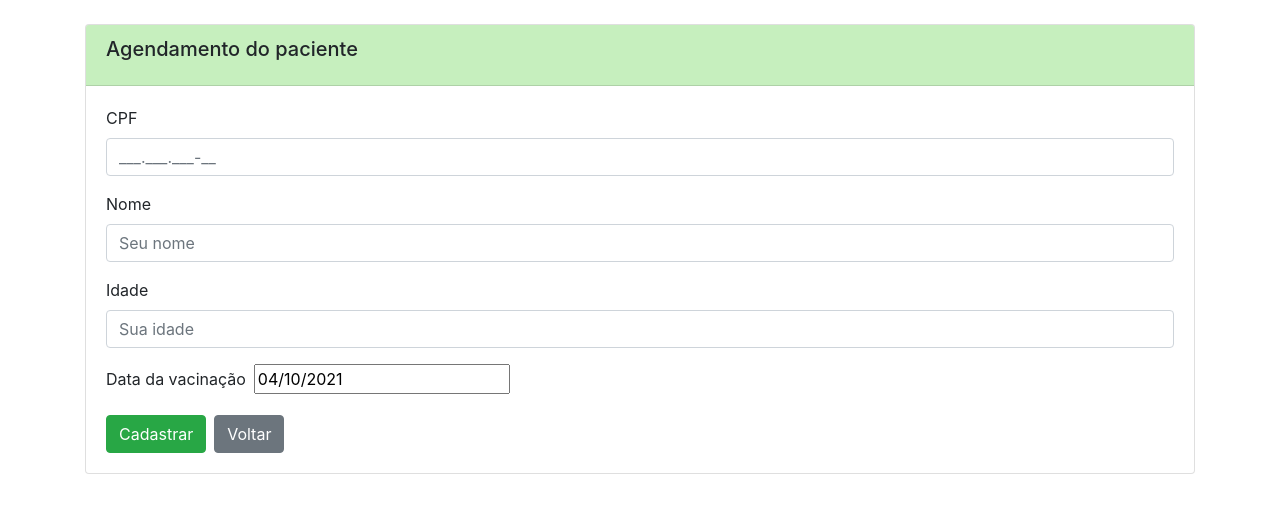
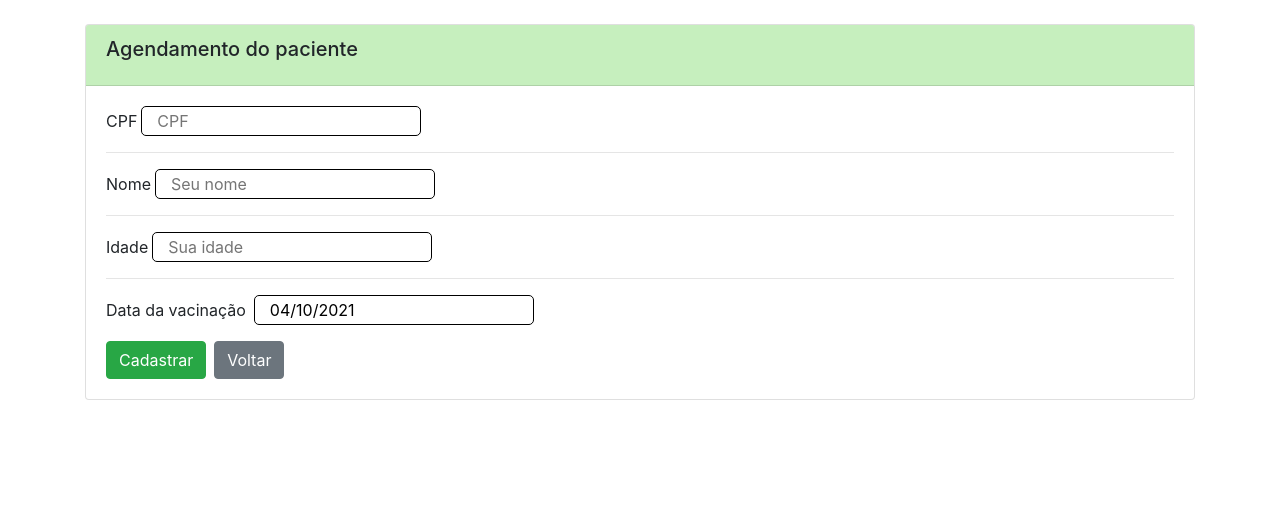
Before and after one commit to tihemetene/desafio-pitang-front, a React (Create React App) app in the folder frontend/: page /user-access in a window 1280 px wide. Shown: the top 510 px of the page. Built offline with nearby package versions, Linux system fonts and the light colour scheme.

Commit message:
atualizaçao com novo form

```diff
--- /dev/null
+++ b/frontend/src/components/FormTeste/index.jsx
@@ -0,0 +1,53 @@
+import React from 'react'
+import { withFormik, Form, Field, ErrorMessage } from 'formik'
+import {Button} from 'react-bootstrap'
+import * as Yup from 'yup'
+
+const schema = Yup.object().shape({
+  name: Yup.string()
+    .required('Informe o nome!')
+    .min(2, 'Nome inválido')
+    .max(100, 'Nome inválido'),
+  cpf: Yup.string()
+    .required('Informe o CPF!')
+    .length(11, 'CPF inválido!'),
+  idade: Yup.number()
+    .required('Informe a idade')
+    .max(200, 'Idade inválida.')
+})
+
+const enhanceWithFormik = withFormik({
+  mapPropsToValues: () => ({ name: '', cpf: '', idade: '' }),
+  handleSubmit: values => {
+    console.log(values)
+  },
+  isInitialValid: false,
+  validateOnChange: true,
+  validateOnBlur: true,
+  displayName: 'MyForm',
+  validationSchema: schema
+})
+
+const FormTeste = props => {
+  return (
+    <Form>
+      <div>
+        <Field name="name" placeholder="Nome" /> <br />
+        <ErrorMessage name="name" />
+      </div>
+      <div>
+        <Field name="cpf" placeholder="CPF" />
+        <br />
+        <ErrorMessage name="cpf" />
+      </div>
+      <div>
+        <Field name="idade" placeholder="Idade" />
+        <br />
+        <ErrorMessage name="idade" />
+      </div>
+      <Button type="submit">Enviar</Button>
+    </Form>
+  )
+}
+
+export default enhanceWithFormik(FormTeste)
--- a/frontend/src/components/MeuForm/index.jsx
+++ b/frontend/src/components/MeuForm/index.jsx
@@ -1,15 +1,14 @@
 import React, { useState } from 'react'
-import CardInicial from '../Card'
 import DatePicker from 'react-datepicker'
-import { withFormik, Form, Field, ErrorMessage } from 'formik'
-import { Button, Container } from 'react-bootstrap'
+import { withFormik, Field, ErrorMessage, Form } from 'formik'
+import { Button } from 'react-bootstrap'
 import "react-datepicker/dist/react-datepicker.css";
 import '../../styles/global.css'
 import * as Yup from 'yup';
 
 const schema = Yup.object().shape({
     cpf: Yup.string()
-        .required('Informe o CPF!').length(11),
+        .required('Informe o CPF!').length(11, 'CPF inválido!'),
     name: Yup.string()
         .required('Nome obrigatório.')
         .min(1, 'Nome deve conter mais que um caractere.')
@@ -31,49 +30,45 @@ const comFormik = withFormik({
     validateOnBlur: true,
     displayName: 'Formik',
     validationSchema: schema
-});
+})
 
-const MeuForm = () => {
+const MeuForm = props => {
     const [startDate, setStartDate] = useState(new Date());
     return (
-        <Container className="mt-4 page-user">
-            <CardInicial title="Agendamento do paciente">
-                <Form action="handleSubmit">
-                    <Form.Group>
-                        <Form.Label className="mr-4">CPF</Form.Label>
+                <Form method="POST">
+                    <div>
+                        <span>CPF</span>
                         <Field
                             name="cpf"
-                            placeholder="___.___.___-__"
+                            placeholder="CPF"
                         />
                         <ErrorMessage name="cpf" />
-                    </Form.Group>
-                    <Form.Group>
-                        <Form.Label className>Nome</Form.Label>
-                        <Form.Control
+                    </div>
+                    <hr />
+                    <div>
+                        <span>Nome</span>
+                        <Field
                             name="name"
                             placeHolder="Seu nome"
                         />
-                    </Form.Group>
-
-                    <Form.Group>
-                        <Form.Label>Idade</Form.Label>
-                        <Form.Control
+                        <ErrorMessage name="name" />
+                    </div>
+                    <hr />
+                    <div>
+                        <span>Idade</span>
+                        <Field
                             name="age"
-                            placeHolder="Sua idade"></Form.Control>
-                    </Form.Group>
-                    <Form.Group>
-                        <Form.Label className="mr-2">Data da vacinação</Form.Label>
+                            placeHolder="Sua idade" />
+                            <ErrorMessage name="age" />
+                    </div>
+                    <hr />
+                    <div>
+                        <span className="mr-2">Data da vacinação</span>
                         <DatePicker selected={startDate} onChange={date => setStartDate(date)} />
-                    </Form.Group>
-                    <Button
-                        variant="success"
-                        type="submit"
-                    >Cadastrar
-                            </Button>
-                    <a className="btn btn-secondary ml-2" href="/">Voltar</a>
+                    </div>
+                    <Button className="mt-3" variant="success" type="submit"> Cadastrar </Button>
+                    <a className="btn btn-secondary ml-2 mt-3" href="/">Voltar</a>
                 </Form>
-            </CardInicial>
-        </Container>
     )
 };
 
--- a/frontend/src/pages/Auth/index.js
+++ /dev/null
@@ -1,9 +0,0 @@
-import React from 'react'
-
-export default function index() {
-    return (
-        <div>
-            Auth
-        </div>
-    )
-}
--- /dev/null
+++ b/frontend/src/pages/Teste/index.jsx
@@ -0,0 +1,12 @@
+import React from 'react'
+import FormTeste from '../../components/FormTeste'
+
+const Teste = () => {
+    return (
+        <div>
+            <FormTeste />
+        </div>
+    )
+}
+
+export default Teste;
--- a/frontend/src/pages/UserAccess/index.jsx
+++ b/frontend/src/pages/UserAccess/index.jsx
@@ -1,97 +1,17 @@
-import React, { useState } from 'react'
+import React from 'react'
 import CardInicial from '../../components/Card'
-import DatePicker from 'react-datepicker'
-import { Formik } from 'formik'
-import { Button, Container, Form } from 'react-bootstrap'
+import { Container } from 'react-bootstrap'
 import "react-datepicker/dist/react-datepicker.css";
 import '../../styles/global.css'
+import MeuForm from '../../components/MeuForm'
 
 
 const UserAcess = ({history}) => {
-    const [startDate, setStartDate] = useState(new Date());
 
     return (
         <Container className="mt-4 page-user">
             <CardInicial title="Agendamento do paciente">
-                <Formik
-                    initialValues={{ email: ''}}
-                    validate={values => {
-                        const errors = {};
-                        if (!values.email) {
-                            errors.email = 'Required';
-                        } else if (
-                            !/^[A-Z0-9._%+-]+@[A-Z0-9.-]+\.[A-Z]{2,}$/i.test(values.email)
-                        ) {
-                            errors.email = 'Invalid email address';
-                        }
-                        return errors;
-                    }}
-                    onSubmit={(values, { setSubmitting }) => {
-                        setTimeout(() => {
-                            alert(JSON.stringify(values, null, 2));
-                            setSubmitting(false);
-                        }, 400);
-                    }}
-                >
-                    {({
-                        values,
-                        errors,
-                        touched,
-                        handleChange,
-                        handleBlur,
-                        handleSubmit,
-                        isSubmitting,
-                        /* and other goodies */
-                    }) => (
-                        <Form onSubmit={handleSubmit}>
-                            <Form.Group>
-                                <Form.Label className="mr-4">CPF</Form.Label>
-                                <Form.Control
-                                    type="email"
-                                    name="email"
-                                    onChange={handleChange}
-                                    onBlur={handleBlur}
-                                    value={values.email}
-                                    placeholder="___.___.___-__"
-                                />
-                                {errors.email && touched.email && errors.email}
-                            </Form.Group>
-                            <Form.Group>
-                                <Form.Label className>Nome</Form.Label>
-                                <Form.Control
-                                    type="name"
-                                    name="name"
-                                    onChange={handleChange}
-                                    onBlur={handleBlur}
-                                    value={values.name}
-                                    placeHolder="Seu nome"
-                                />
-                            </Form.Group>
-
-                            <Form.Group>
-                                <Form.Label>Idade</Form.Label>
-                                <Form.Control
-                                type="age"
-                                name="age"
-                                onChange={handleChange}
-                                onBlur={handleBlur}
-                                valeu={values.age}
-                                placeHolder="Sua idade"></Form.Control>
-                            </Form.Group>
-                            <Form.Group>
-                                <Form.Label className="mr-2">Data da vacinação</Form.Label>
-                            <DatePicker selected={startDate} onChange={date => setStartDate(date)} />
-                            </Form.Group>
-                                <Button
-                                    variant="success"
-                                    type="submit"
-                                    disabled={isSubmitting}>
-                                    Cadastrar
-                            </Button>
-                            <a className="btn btn-secondary ml-2" href="/">Voltar</a>
-                        </Form>
-                    )}
-                </Formik>
+                <MeuForm />
             </CardInicial>
         </Container>
     )
--- a/frontend/src/routes.jsx
+++ b/frontend/src/routes.jsx
@@ -1,20 +1,19 @@
 import {BrowserRouter, Switch, Route} from 'react-router-dom'
 
 import Home from './pages/Home';
-import Auth from './pages/Auth';
 import NurseAcess from './pages/NurseAccess';
 import UserAcess from './pages/UserAccess';
 import MeuForm from './components/MeuForm'
+import Teste from './pages/Teste'
 
 const Routes = () => (
   <BrowserRouter>
     <Switch>
       <Route exact path='/' component={Home} />
-      <Route exact path='/auth' component={Auth} />
       <Route exact path='/user-access' component={UserAcess} />
       <Route exact path='/nurse-access' component={NurseAcess} />
       <Route exact path='/form' component={MeuForm} />
-
+      <Route exact path='/teste' component={Teste} />
     </Switch>
   </BrowserRouter>
 );
--- a/frontend/src/styles/global.css
+++ b/frontend/src/styles/global.css
@@ -1,3 +1,19 @@
 .card-header{
     background-color: rgb(66 202 42 / 30%)!important;
 }
+
+input {
+    height: 30px;
+    padding: 5px 15px;
+    margin: 10px;
+    border-color: black;
+    border-radius: 5px;
+    border: 1px solid;
+}
+span{
+    margin-right: 4px;
+}
+
+Button{
+    align-self: flex-end;
+}
--- /dev/null
+++ b/frontend/src/util/api.js
@@ -0,0 +1 @@
+import axios from 'axios'
```
Also changed, not shown: 1 other file (tests, documents, lock files or other folders).
